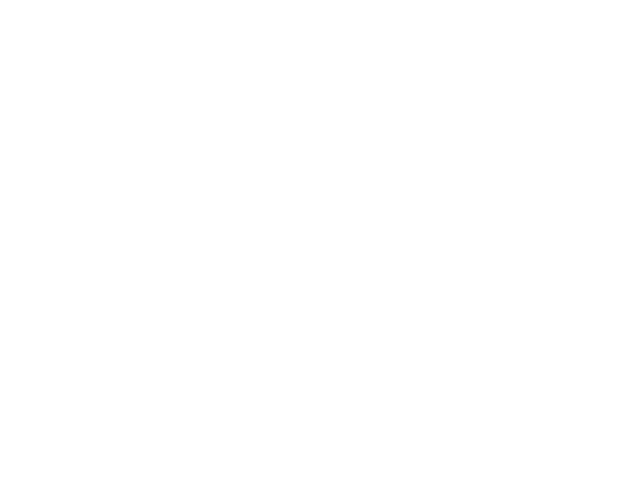
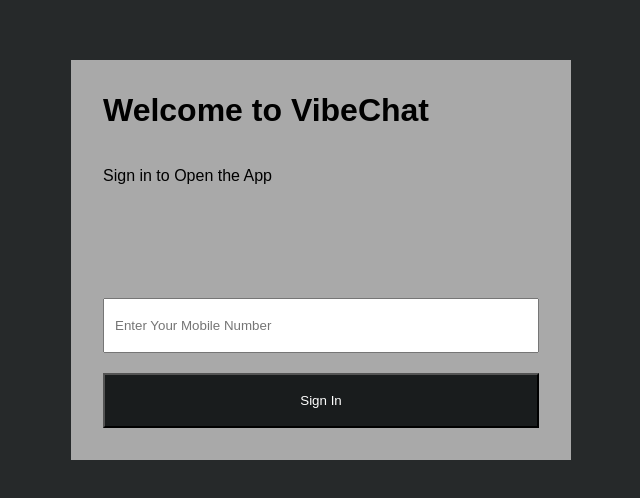
Before and after one commit to anjalidabas-A/WhatsAppClone, a React (Create React App) app in the folder frontend/: page /signin in a window 1280 px wide. Before the commit this address had no page. Shown: the part 140-638 px from the top of the page, without its empty margins (319-959 px from the left). Built offline with nearby package versions, Linux system fonts and the light colour scheme.

Commit message:
sigin-page-update

```diff
--- a/frontend/src/App.jsx
+++ b/frontend/src/App.jsx
@@ -8,6 +8,7 @@
 import ChatHeader from "./components/ChatHeader";
 import Message from "./components/Message";
 import MessageInput from "./components/MessageInput";
+import SignIn from "./pages/SignIn";
 
 function App() {
   const messages = [
@@ -41,6 +42,7 @@
       />
 
       <Route path="/settings" element={<Settings />} />
+      <Route path="/signin" element={<SignIn />}/>
     </Routes>
   );
 }
--- a/frontend/src/pages/Settings.js
+++ b/frontend/src/pages/Settings.js
@@ -1,20 +1,20 @@
-import "./Settings.css";
+import style from "./Settings.module.css";
 import { Link } from "react-router-dom";
 import { useState } from "react";
 
 function Settings() {
   const [showLogout, setShowLogout] = useState(false);
   return (
-    <div className="settings">
-      <div className="settings-header">
+    <div className={style.settings}>
+      <div className={style.settingsHeader}>
         <h1>Settings</h1>
-        <Link to="/" className="back-btn">
+        <Link to="/" className={style.backBtn}>
           Back
         </Link>
       </div>
 
-      <div className="profile-section">
-        <div className="profile-img">A</div>
+      <div className={style.profileSection}>
+        <div className={style.profileImg}>A</div>
 
         <div>
           <h3>Anjali Dabas</h3>
@@ -22,28 +22,31 @@
         </div>
       </div>
 
-      <div className="setting-item">Account</div>
-      <div className="setting-item">Privacy</div>
-      <div className="setting-item">Notification</div>
-      <div className="setting-item">Chats</div>
-      <div className="setting-item">Appearance</div>
-      <div className="setting-item">Help</div>
-      <div className="setting-item  logout" onClick={() => setShowLogout(true)}>
+      <div className={style.settingItem}>Account</div>
+      <div className={style.settingItem}>Privacy</div>
+      <div className={style.settingItem}>Notification</div>
+      <div className={style.settingItem}>Chats</div>
+      <div className={style.settingItem}>Appearance</div>
+      <div className={style.settingItem}>Help</div>
+      <div className={style.settingItem} onClick={() => setShowLogout(true)}>
         Logout
       </div>
 
       {showLogout && (
-        <div className="logout-card">
-          <div className="logout-details">
+        <div className={style.logoutCard}>
+          <div className={style.logoutDetails}>
             <h1>VibeChat</h1>
             <p>Are you sure you want to Logout?</p>
             <button
-              className="cancel-button"
+              className={style.cancelButton}
               onClick={() => setShowLogout(false)}
             >
               Cancel
             </button>
-            <button className="logout-button">Logout</button>
+            <Link to="/signin" className={style.logoutButton}>
+            Logout
+            </Link>
+
           </div>
         </div>
       )}
--- a/frontend/src/pages/Settings.css
+++ b/frontend/src/pages/Settings.module.css
@@ -5,7 +5,7 @@
   color: white;
 }
 
-.settings-header {
+.settingsHeader {
   display: grid;
   grid-template-columns: 4fr 1fr;
   align-items: center;
@@ -13,13 +13,13 @@
   padding: 20px;
 }
 
-.back-btn {
+.backBtn {
   text-decoration: none;
   color: white;
   font-size: 25px;
 }
 
-.profile-section {
+.profileSection {
   display: flex;
   align-items: center;
   gap: 15px;
@@ -27,7 +27,7 @@
   border-bottom: 1px solid #2f3b43;
 }
 
-.profile-img {
+.profileImg {
   width: 70px;
   height: 70px;
   border-radius: 50%;
@@ -39,12 +39,12 @@
   font-weight: bold;
 }
 
-.setting-item {
+.settingItem {
   padding: 18px 25px;
   border-bottom: 1px solid #2f3b43;
 }
 
-.setting-item:hover {
+.settingItem:hover {
   background: #202c33;
 }
 
@@ -52,7 +52,7 @@
   color: #ff5b5b;
 }
 
-.logout-card {
+.logoutCard {
   color: wheat;
   background-color: #0a352b;
   width: 40%;
@@ -65,7 +65,7 @@
   left: 25%;
 }
 
-.logout-details {
+.logoutDetails {
   display: grid;
   grid-template-rows: 1fr 3fr 1fr 1fr;
   width: 90%;
@@ -73,12 +73,16 @@
   gap: 10px;
 }
 
-.logout-button {
+.logoutButton {
   color: black;
   background-color: wheat;
+  display: flex;
+  justify-content: center;
+  align-items: center;
+  text-decoration: none;
 }
 
-.cancel-button {
+.cancelButton {
   color: wheat;
   background: unset;
   border: 2px solid;
--- a/frontend/src/pages/SignIn.js
+++ b/frontend/src/pages/SignIn.js
@@ -1,15 +1,36 @@
-function SignIn(){
-  return(
-    <div className="signin-container">
-      <div className="signin-card">
-        <h1>VibeChat</h1>
+import styles from "./SignIn.module.css";
+import { useState } from "react";
+
+function SignIn() {
+  const mobileData = ["9876", "1234"];
+
+  const [number, setNumber] = useState("");
+
+  const checkNum = () => {
+    if (mobileData.includes(number)) {
+      console.log("valid user");
+    } else {
+      console.log("invalid user");
+    }
+  };
+
+  return (
+    <div className={styles.signInContainer}>
+      <div className={styles.signInCard}>
+        <h1>Welcome to VibeChat</h1>
         <p>Sign in to Open the App</p>
 
-        <input type="text" placeholder="Username" className="signin-input"/>
-        <input type="password" placeholder="Password" className="signin-input"/>
+        <input
+          type="text"
+          placeholder="Enter Your Mobile Number"
+          className={styles.signInInput}
+          value={number}
+          onChange={(e) => setNumber(e.target.value)}
+        />
 
-        <button className="signin-btn">Sign-In</button>
-
+        <button className={styles.signInBtn} onClick={checkNum}>
+          Sign In
+        </button>
       </div>
     </div>
   );
--- /dev/null
+++ b/frontend/src/pages/SignIn.module.css
@@ -0,0 +1,35 @@
+.signInContainer {
+  height: 100vh;
+  display: flex;
+  justify-content: center;
+  align-items: center;
+  background: rgb(1 4 5 / 85%);
+}
+
+.signInCard {
+  color: antiquewhite;
+  width: 500px;
+  height: 400px;
+  background-color: darkgray;
+  padding: 2rem;
+  display: grid;
+  grid-template-rows: 1fr 2fr 1fr 1fr;
+  gap: 20px;
+}
+
+.signInCard h1 {
+  color: black;
+}
+
+.signInCard p {
+  color: black;
+}
+
+.signInInput {
+  padding-left: 10px;
+}
+
+.signInBtn {
+  background-color: rgb(1 4 5 / 85%);
+  color: white;
+}
```
Also changed, not shown: frontend/src/pages/SignIn.css (deleted).
